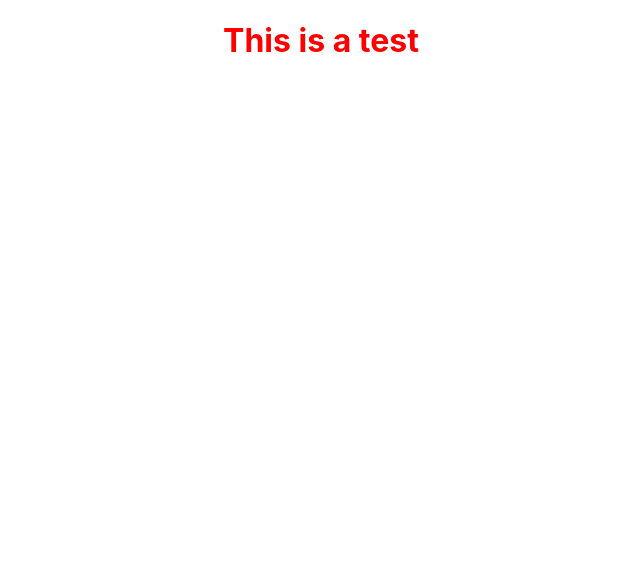
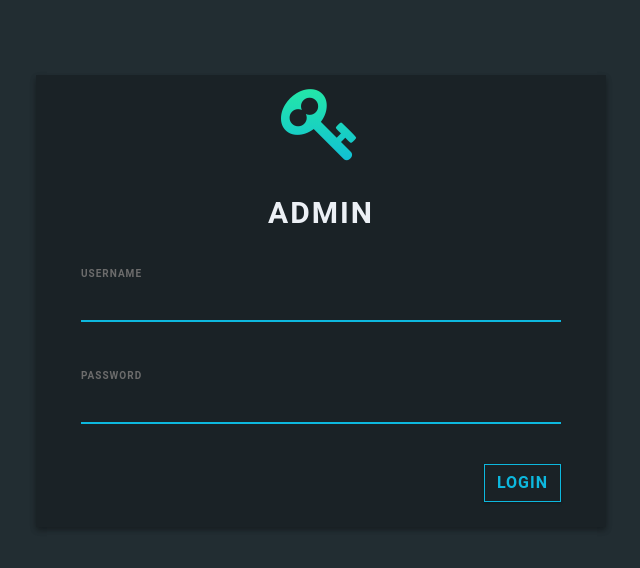
Before and after one commit to jmejiamu/front-end-carna, a React (Create React App) app: page / in a window 1280 px wide. Shown: the top 568 px of the page, without its empty margins (319-959 px from the left). Built offline with nearby package versions, Linux system fonts and the light colour scheme.

Commit message:
added admin front end

```diff
--- a/public/index.html
+++ b/public/index.html
@@ -1,20 +1,23 @@
 <!DOCTYPE html>
 <html lang="en">
+
 <head>
   <meta charset="utf-8" />
   <link rel="icon" href="%PUBLIC_URL%/favicon.ico" />
   <meta name="viewport" content="width=device-width, initial-scale=1" />
   <meta name="theme-color" content="#000000" />
-    <meta
-      name="description"
-      content="Web site created using create-react-app"
-    />
+  <meta name="description" content="Web site created using create-react-app" />
   <link rel="apple-touch-icon" href="%PUBLIC_URL%/logo192.png" />
   <!--
       manifest.json provides metadata used when your web app is installed on a
       user's mobile device or desktop. See https://developers.google.com/web/fundamentals/web-app-manifest/
     -->
+
   <link rel="manifest" href="%PUBLIC_URL%/manifest.json" />
+  <link rel="stylesheet" href="https://cdnjs.cloudflare.com/ajax/libs/font-awesome/4.7.0/css/font-awesome.min.css">
+  <link rel="stylesheet" href="https://maxcdn.bootstrapcdn.com/bootstrap/4.0.0/css/bootstrap.min.css"
+    integrity="sha384-Gn5384xqQ1aoWXA+058RXPxPg6fy4IWvTNh0E263XmFcJlSAwiGgFAW/dAiS6JXm" crossorigin="anonymous">
+
   <!--
       Notice the use of %PUBLIC_URL% in the tags above.
       It will be replaced with the URL of the `public` folder during the build.
@@ -26,6 +29,7 @@
     -->
   <title>React App</title>
 </head>
+
 <body>
   <noscript>You need to enable JavaScript to run this app.</noscript>
   <div id="root"></div>
@@ -39,5 +43,16 @@
       To begin the development, run `npm start` or `yarn start`.
       To create a production bundle, use `npm run build` or `yarn build`.
     -->
+  <script src="https://code.jquery.com/jquery-3.2.1.slim.min.js"
+    integrity="sha384-KJ3o2DKtIkvYIK3UENzmM7KCkRr/rE9/Qpg6aAZGJwFDMVNA/GpGFF93hXpG5KkN"
+    crossorigin="anonymous"></script>
+  <script src="https://cdnjs.cloudflare.com/ajax/libs/popper.js/1.12.9/umd/popper.min.js"
+    integrity="sha384-ApNbgh9B+Y1QKtv3Rn7W3mgPxhU9K/ScQsAP7hUibX39j7fakFPskvXusvfa0b4Q"
+    crossorigin="anonymous"></script>
+  <script src="https://maxcdn.bootstrapcdn.com/bootstrap/4.0.0/js/bootstrap.min.js"
+    integrity="sha384-JZR6Spejh4U02d8jOt6vLEHfe/JQGiRRSQQxSfFWpi1MquVdAyjUar5+76PVCmYl"
+    crossorigin="anonymous"></script>
+
 </body>
+
 </html>
--- a/src/App.css
+++ b/src/App.css
@@ -1,4 +1,4 @@
-.App {
+/* .App {
   text-align: center;
 }
 
@@ -35,4 +35,4 @@
   to {
     transform: rotate(360deg);
   }
-}
+} */
--- a/src/App.js
+++ b/src/App.js
@@ -2,13 +2,14 @@
 import './App.css';
 
 import '../src/components/styles/styles.scss';
+import Login from './components/loginlogout/Login';
 
-function App() {
-  return (
-    <div className="App">
-      <h1>This is a test</h1>
-    </div>
-  );
+const App = () => {
+    return (
+        <div className="App">
+            <Login />
+        </div>
+    );
 }
 
 export default App;
--- /dev/null
+++ b/src/components/loginlogout/Login.js
@@ -0,0 +1,47 @@
+import React from 'react';
+
+const Login = () => {
+    return (
+        <div class="container">
+            <div class="row">
+                <div class="col-lg-3 col-md-2"></div>
+                <div class="col-lg-6 col-md-8 login-box">
+                    <div class="col-lg-12 login-key">
+                        <i class="fa fa-key" aria-hidden="true"></i>
+                    </div>
+                    <div class="col-lg-12 login-title">
+                        ADMIN
+                </div>
+
+                    <div class="col-lg-12 login-form">
+                        <div class="col-lg-12 login-form">
+                            <form>
+                                <div class="form-group">
+                                    <label class="form-control-label">USERNAME</label>
+                                    <input type="text" class="form-control" />
+                                </div>
+                                <div class="form-group">
+                                    <label class="form-control-label">PASSWORD</label>
+                                    <input type="password" class="form-control" i />
+                                </div>
+
+                                <div class="col-lg-12 loginbttm">
+                                    <div class="col-lg-6 login-btm login-text">
+
+                                    </div>
+                                    <div class="col-lg-6 login-btm login-button">
+                                        <button type="submit" class="btn btn-outline-primary">LOGIN</button>
+                                    </div>
+                                </div>
+                            </form>
+                        </div>
+                    </div>
+                    <div class="col-lg-3 col-md-2"></div>
+                </div>
+            </div>
+
+        </div>
+    );
+};
+
+export default Login;
--- a/src/components/styles/base/_setting.scss
+++ b/src/components/styles/base/_setting.scss
@@ -1 +1,128 @@
 // Here you can setup general style for body
+body {
+    background: #222D32;
+    font-family: 'Roboto', sans-serif;
+}
+
+.login-box {
+    margin-top: 75px;
+    height: auto;
+    background: #1A2226;
+    text-align: center;
+    box-shadow: 0 3px 6px rgba(0, 0, 0, 0.16), 0 3px 6px rgba(0, 0, 0, 0.23);
+}
+
+.login-key {
+    height: 100px;
+    font-size: 80px;
+    line-height: 100px;
+    background: -webkit-linear-gradient(#27EF9F, #0DB8DE);
+    -webkit-background-clip: text;
+    -webkit-text-fill-color: transparent;
+}
+
+.login-title {
+    margin-top: 15px;
+    text-align: center;
+    font-size: 30px;
+    letter-spacing: 2px;
+    margin-top: 15px;
+    font-weight: bold;
+    color: #ECF0F5;
+}
+
+.login-form {
+    margin-top: 25px;
+    text-align: left;
+}
+
+input[type=text] {
+    background-color: #1A2226;
+    border: none;
+    border-bottom: 2px solid #0DB8DE;
+    border-top: 0px;
+    border-radius: 0px;
+    font-weight: bold;
+    outline: 0;
+    margin-bottom: 20px;
+    padding-left: 0px;
+    color: #ECF0F5;
+}
+
+input[type=password] {
+    background-color: #1A2226;
+    border: none;
+    border-bottom: 2px solid #0DB8DE;
+    border-top: 0px;
+    border-radius: 0px;
+    font-weight: bold;
+    outline: 0;
+    padding-left: 0px;
+    margin-bottom: 20px;
+    color: #ECF0F5;
+}
+
+.form-group {
+    margin-bottom: 40px;
+    outline: 0px;
+}
+
+.form-control:focus {
+    border-color: inherit;
+    -webkit-box-shadow: none;
+    box-shadow: none;
+    border-bottom: 2px solid #0DB8DE;
+    outline: 0;
+    background-color: #1A2226;
+    color: #ECF0F5;
+}
+
+input:focus {
+    outline: none;
+    box-shadow: 0 0 0;
+}
+
+label {
+    margin-bottom: 0px;
+}
+
+.form-control-label {
+    font-size: 10px;
+    color: #6C6C6C;
+    font-weight: bold;
+    letter-spacing: 1px;
+}
+
+.btn-outline-primary {
+    border-color: #0DB8DE;
+    color: #0DB8DE;
+    border-radius: 0px;
+    font-weight: bold;
+    letter-spacing: 1px;
+    box-shadow: 0 1px 3px rgba(0, 0, 0, 0.12), 0 1px 2px rgba(0, 0, 0, 0.24);
+}
+
+.btn-outline-primary:hover {
+    background-color: #0DB8DE;
+    right: 0px;
+}
+
+.login-btm {
+    float: left;
+}
+
+.login-button {
+    padding-right: 0px;
+    text-align: right;
+    margin-bottom: 25px;
+}
+
+.login-text {
+    text-align: left;
+    padding-left: 0px;
+    color: #A2A4A4;
+}
+
+.loginbttm {
+    padding: 0px;
+}
```
Lines whose indentation alone changed are shown as unchanged.
